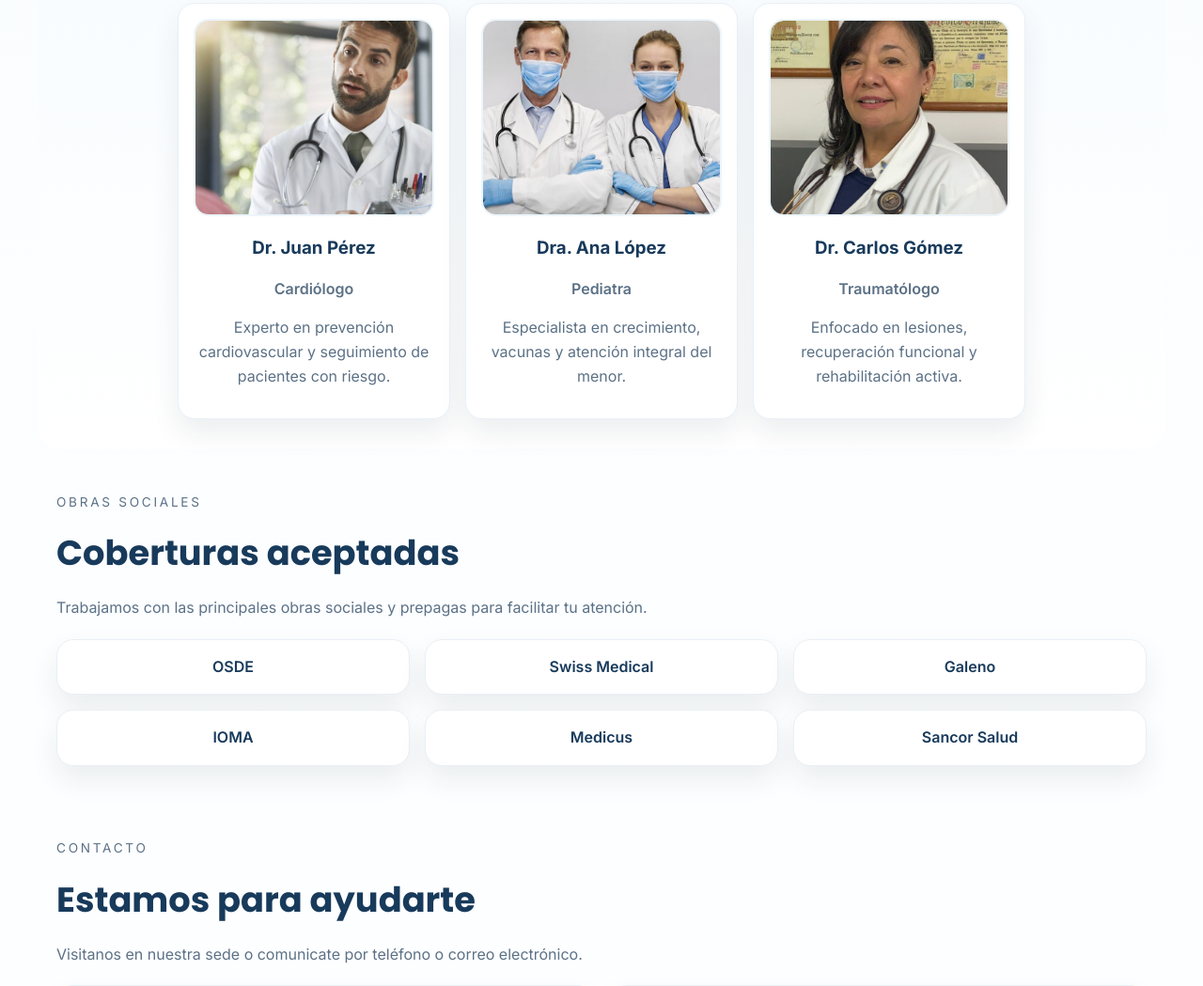
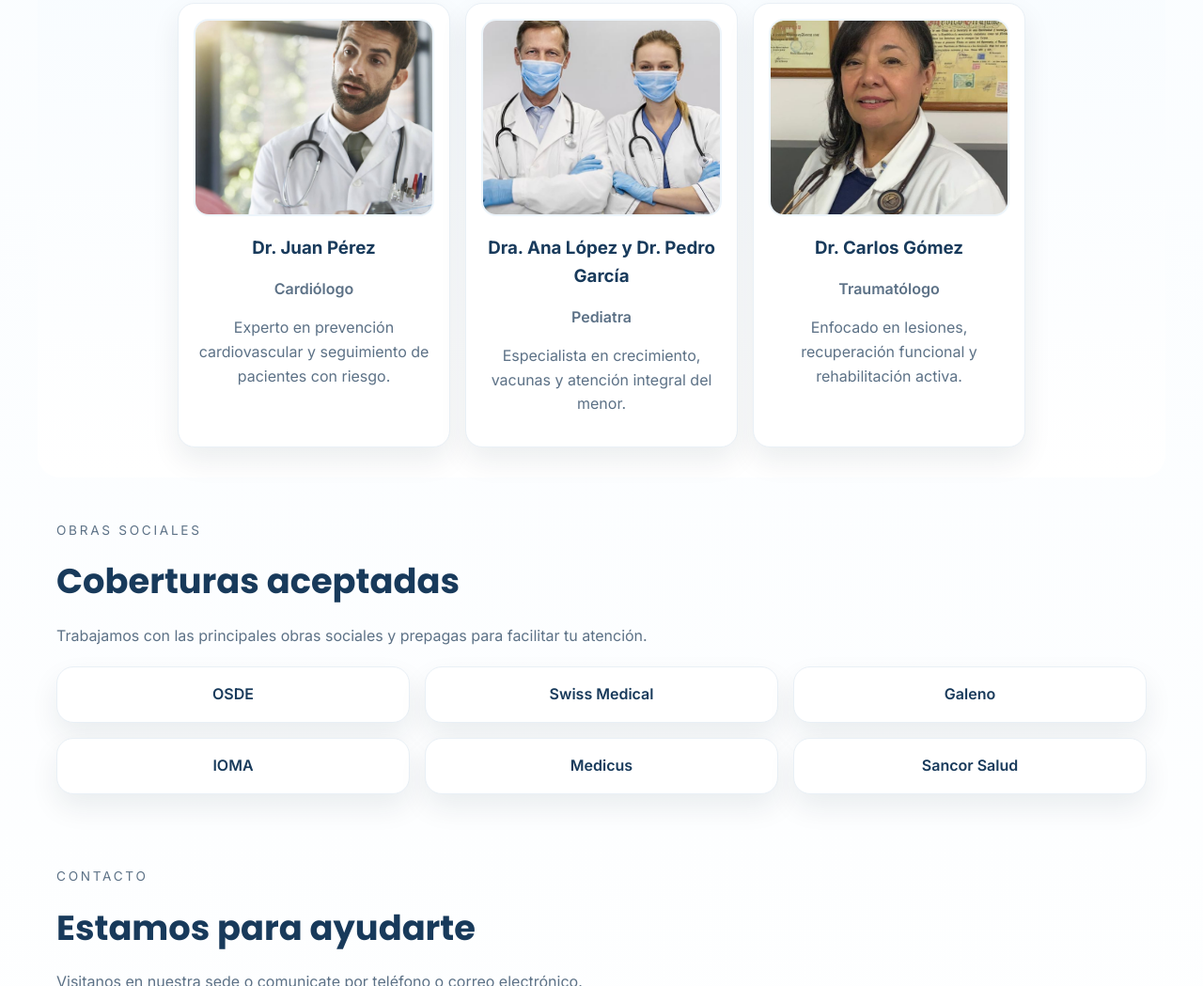
Before and after one commit to phipee/frtend-sum2E-Martin-Hernandez, a plain HTML site: page index.html in a window 1280 px wide. Shown: the part 1579-2628 px from the top of the page at 94% size. Drawn offline with Linux system fonts and the light colour scheme.

Commit message:
Quinto  commit: Etapa 5 (Correccion manual de un nombre)

```diff
--- a/index.html
+++ b/index.html
@@ -69,7 +69,7 @@
         </article>
         <article class="doctor-card">
           <img class="doctor-photo" src="medicos2.jpg" alt="Equipo médico de SaludPlus" loading="lazy">
-          <h3>Dra. Ana López</h3>
+          <h3>Dra. Ana López y Dr. Pedro García</h3>
           <p class="role">Pediatra</p>
           <p>Especialista en crecimiento, vacunas y atención integral del menor.</p>
         </article>
```
